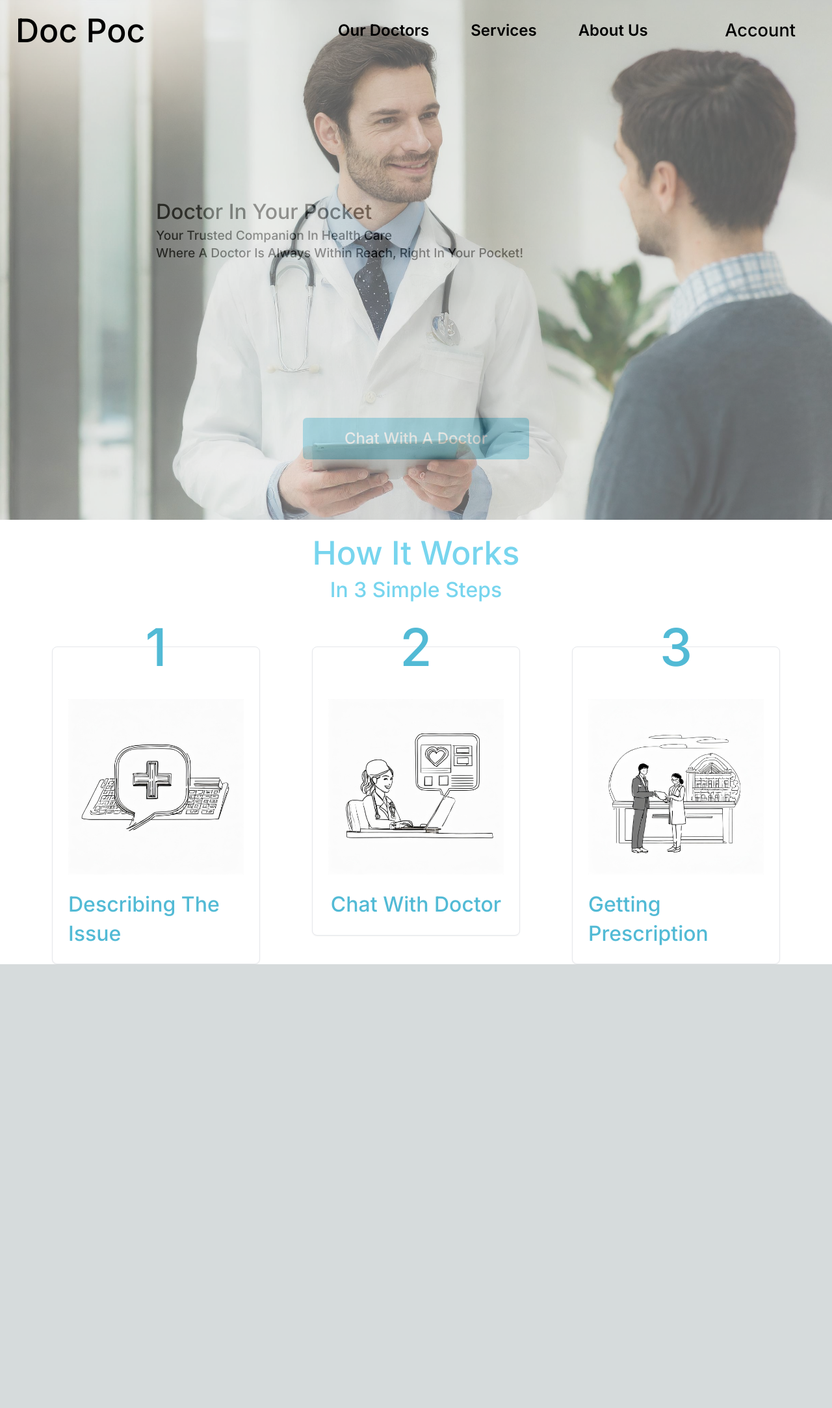
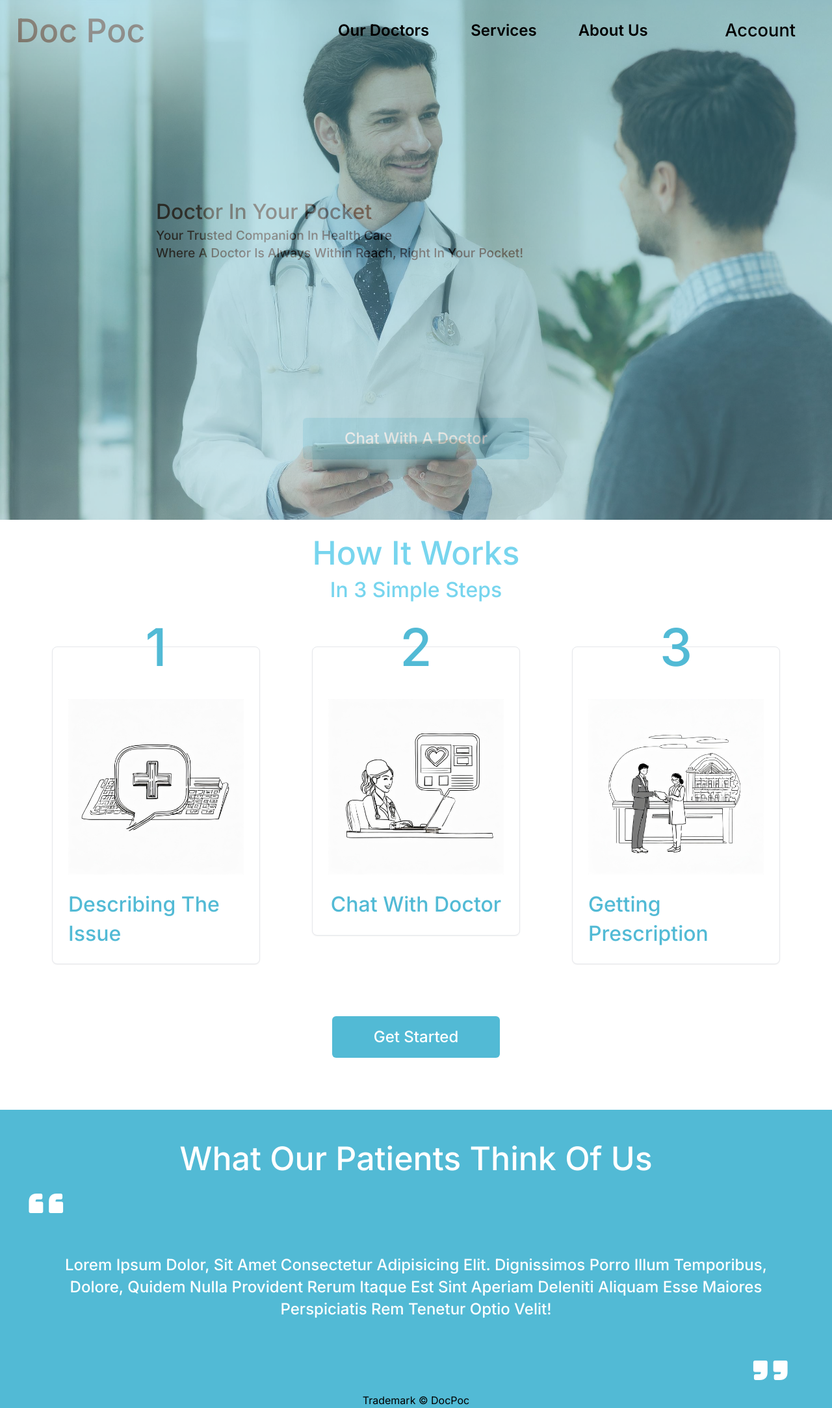
Before and after one commit to rajatgupta0907/docpoc-capstone, a Next.js app: page / in a window 1280 px wide. Shown: the whole page at 65% size. Before the commit the page ends 1484 px from the top, so only its background shows below. Built offline with nearby package versions, Linux system fonts and the light colour scheme.

Commit message:
almost done

```diff
--- a/app/(root)/layout.tsx
+++ b/app/(root)/layout.tsx
@@ -14,11 +14,11 @@ export default function RootLayout({
 }: Readonly<{
   children: React.ReactNode;
 }>) {
-
   return (
     <html lang="en">
-      <body className={inter.className}>
+      <body className={`${inter.className} bg-blue-egg-dark`}>
         <div className="body">{children}</div>
+        <footer className="bg-blue-egg-dark text-center">Trademark &copy; DocPoc</footer>
       </body>
     </html>
   );
--- a/app/(root)/page.tsx
+++ b/app/(root)/page.tsx
@@ -4,7 +4,13 @@ import NavBar from "@/components/shared/navbar";
 import { Button } from "@/components/ui/button";
 import { HomePageCardContent } from "@/lib/constants";
 import { usePathname } from "next/navigation";
-
+import { Bungee } from "next/font/google";
+const bungee = Bungee({
+  weight: ['400'],
+  style: ['normal'],
+  subsets: ['latin'],
+  display: 'swap',
+})
 export default function Home() {
   const pathname = usePathname();
 
@@ -35,7 +41,9 @@ export default function Home() {
       </div>
       <section className="flex flex-col w-full justify-start items-center bg-white text-blue-egg">
         <p className="text-heading3-bold mt-4">How It works</p>
-        <p className="text-heading3-chat-with-doctor mb-16">In 3 simple steps</p>
+        <p className="text-heading3-chat-with-doctor mb-16">
+          In 3 simple steps
+        </p>
         <div className="flex flex-row justify-evenly w-full">
           {HomePageCardContent.map((card) => {
             return (
@@ -48,6 +56,17 @@ export default function Home() {
             );
           })}
         </div>
+        <Button className="mt-20 mb-20 px-16 py-8 cursor-pointer self-center bg-blue-egg-dark text-white min-w-min w-5 text-2xl capitalize">
+          Get Started
+        </Button>
+      </section>
+      <section className="pt-10 flex flex-col w-full justify-start items-center bg-blue-egg-dark text-white">
+        <p className="text-heading3-bold">What our patients think of us</p>
+        <div>
+          <p className={`${bungee.className} text-card-heading px-10 rotate-180 text-end`}>,,</p>
+          <p className={`text-center text-heading2-bold px-20`}>Lorem ipsum dolor, sit amet consectetur adipisicing elit. Dignissimos porro illum temporibus, dolore, quidem nulla provident rerum itaque est sint aperiam deleniti aliquam esse maiores perspiciatis rem tenetur optio velit!</p>
+          <p className={`${bungee.className} text-card-heading text-end pr-16`}>,,</p>
+        </div>
       </section>
     </div>
   );
--- a/components/shared/navbar.tsx
+++ b/components/shared/navbar.tsx
@@ -8,7 +8,7 @@ const NavBar = () => {
   console.log(pathname);
   return (
     <nav
-      className={`fixed flex-row top-0 z-30 flex w-full items-center justify-between bg-dark-2 px-6 py-3 ${
+      className={`flex-row top-0 z-30 flex w-full items-center justify-between bg-dark-2 px-6 py-3 ${
         pathname === "/services" ? "bg-blue-egg" : ""
       }`}
     >
```
